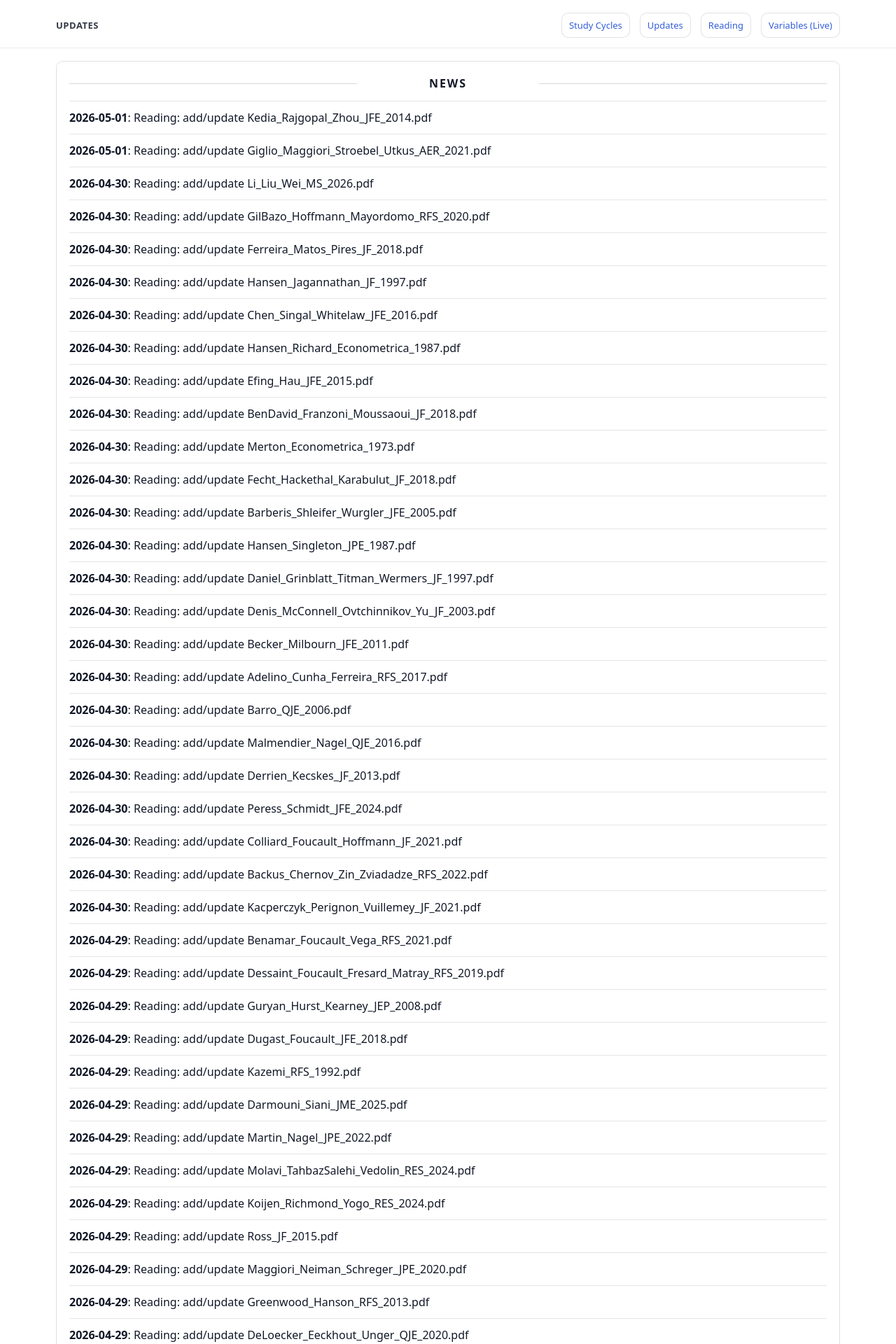
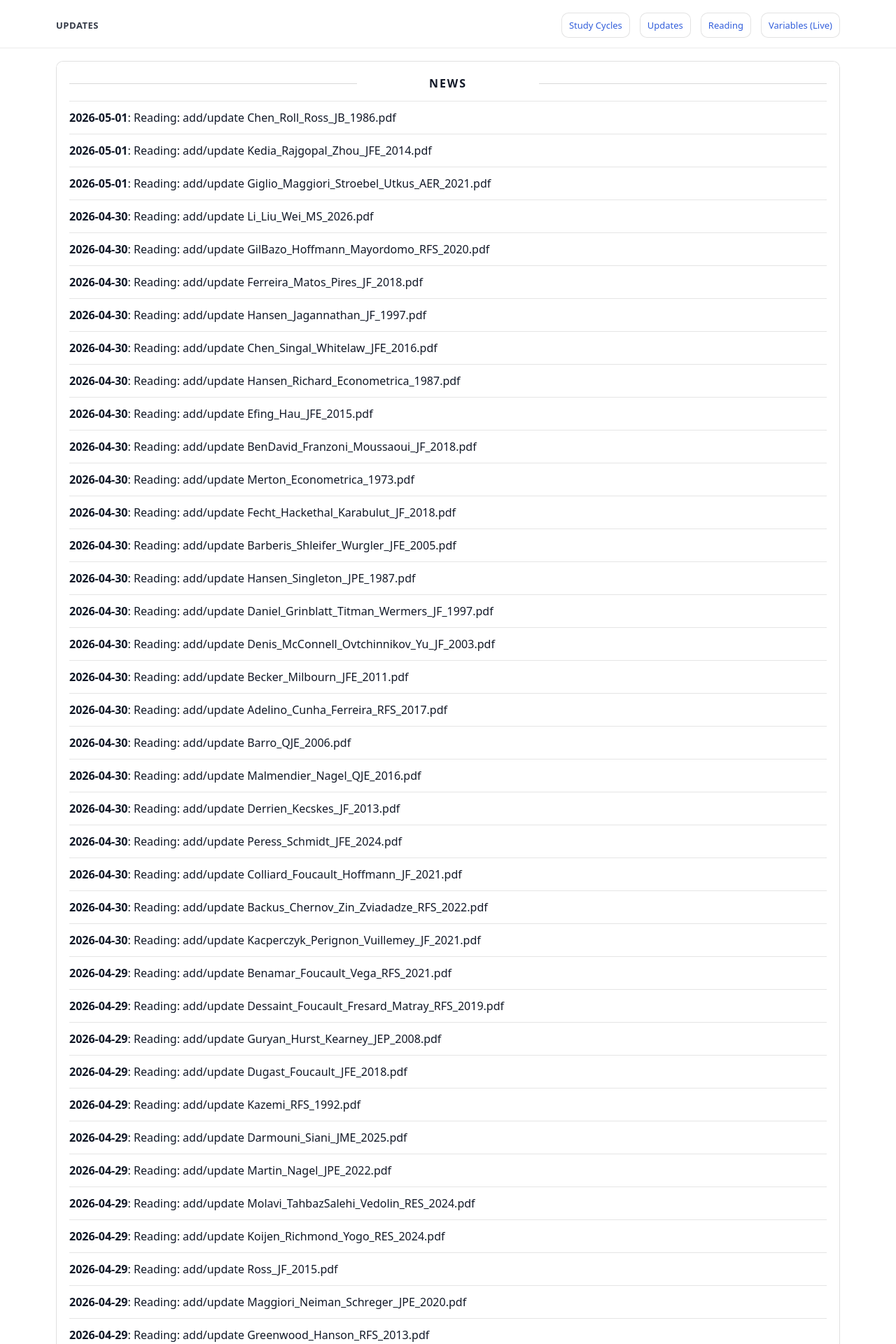
Before and after one commit to yaxinzn/study-archive, a Jekyll site: the page built from updates/index.md, in a window 1280 px wide. Shown: the top 1920 px of the page at 70% size. Built offline with Jekyll 4.4.1, drawn with Linux system fonts in a browser that asks for light colours; some of the changed text lies outside the part shown.

Commit message:
chore: update NEWS feed

```diff
--- a/_data/news.yml
+++ b/_data/news.yml
@@ -1,4 +1,7 @@
 # Auto-generated update history (sorted newest -> oldest). Do not edit manually.
+- ts: "1777627490"
+  date: "2026-05-01"
+  title: "Reading: add/update Chen_Roll_Ross_JB_1986.pdf"
 - ts: "1777583465"
   date: "2026-05-01"
   title: "Reading: add/update Kedia_Rajgopal_Zhou_JFE_2014.pdf"
```
